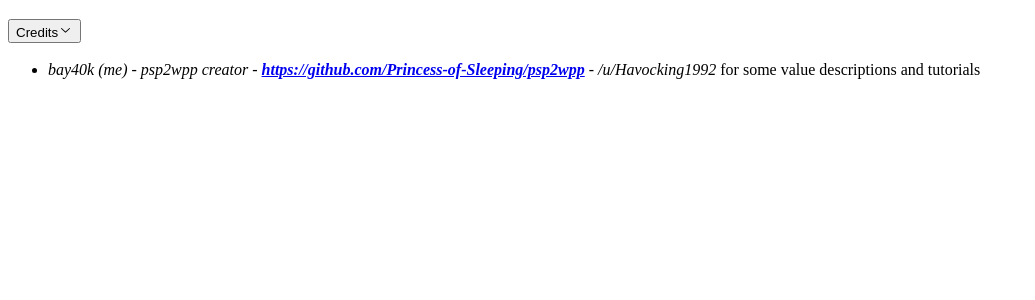
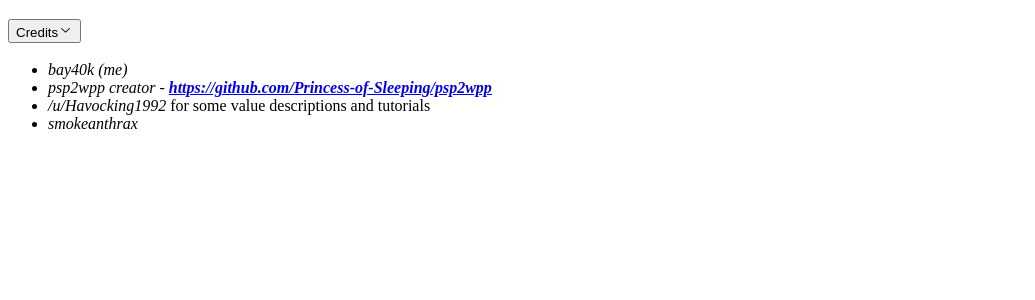
Before and after one commit to Bay40k/psp2wpp_wave_editor, a Next.js app: page /Credits in a window 1280 px wide. Both pictures are taken after a click on the button "Credits". Shown: the top 300 px of the page, without its empty margins (0-1035 px from the left). Built offline with nearby package versions, Linux system fonts and the light colour scheme.

Commit message:
fix credits markdown

```diff
--- a/pages/Credits.js
+++ b/pages/Credits.js
@@ -9,7 +9,13 @@ import remarkGfm from "remark-gfm";
 
 // The component that takes markdown content as a prop
 export default function MarkdownCreditsAccordion() {
-  return (
+    const content = `
+- *bay40k (me)*
+- *psp2wpp creator* - ***[https://github.com/Princess-of-Sleeping/psp2wpp](https://github.com/Princess-of-Sleeping/psp2wpp)***
+- */u/Havocking1992* for some value descriptions and tutorials
+- *smokeanthrax*
+`
+    return (
     <Accordion className="creditsAccordion" type="single" collapsible>
       <AccordionItem value="credits">
         <AccordionTrigger className="creditsAccordionText">
@@ -17,9 +23,7 @@ export default function MarkdownCreditsAccordion() {
         </AccordionTrigger>
         <AccordionContent>
           <Markdown className="creditsMarkdown" remarkPlugins={[remarkGfm]}>
-            - *bay40k (me)*
-            - *psp2wpp creator* - ***[https://github.com/Princess-of-Sleeping/psp2wpp](https://github.com/Princess-of-Sleeping/psp2wpp)***
-            - */u/Havocking1992* for some value descriptions and tutorials
+            {content}
           </Markdown>
         </AccordionContent>
       </AccordionItem>
```
